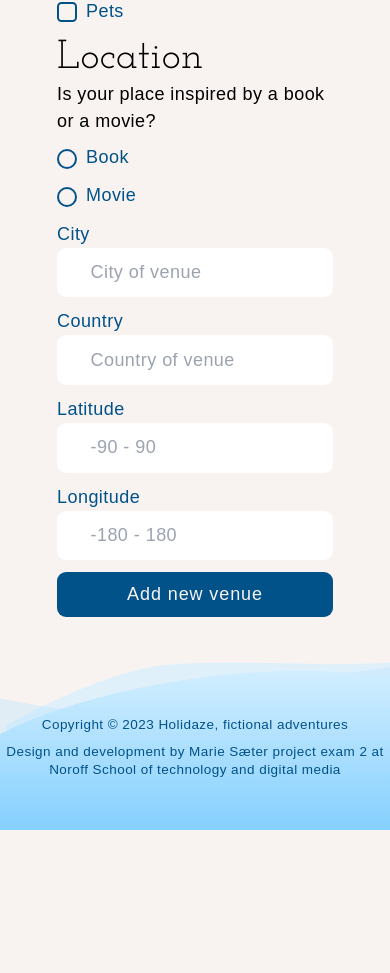
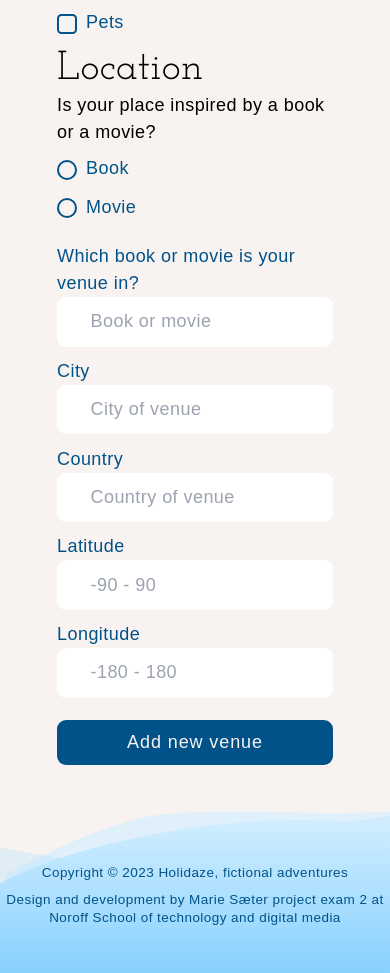
Before and after one commit to mariesaeter/Noroff-project-exam-2, a React (Vite) app: page /create-venue in a window 390 px wide. Shown: the part 992-1965 px from the top of the page. Before the commit the page ends 1822 px from the top, so only its background shows below. Built offline with nearby package versions, Linux system fonts and the light colour scheme; a web font is replaced by a local one.

Commit message:
Added which book/movie field to create form

```diff
--- a/src/components/forms/VenueForm.jsx
+++ b/src/components/forms/VenueForm.jsx
@@ -21,7 +21,7 @@ export const VenueForm = ({ schema, btnText, useOnSubmit, values, id }) => {
     <div>
       <form
         id={id}
-        className="w-[80%] lg:w-[50%] mx-auto"
+        className="w-[80%]  mx-auto xl:grid xl:grid-cols-2 xl:gap-11"
         onSubmit={handleSubmit(useOnSubmit)}
       >
         <div>
@@ -62,7 +62,7 @@ export const VenueForm = ({ schema, btnText, useOnSubmit, values, id }) => {
           </div>
 
           <label htmlFor="description">Description</label>
-          <div className=" block  relative text-earth-brown  mb-2.5">
+          <div className=" block  relative text-earth-brown  mb-5">
             <textarea
               className={textareaClass}
               type="string"
@@ -119,7 +119,7 @@ export const VenueForm = ({ schema, btnText, useOnSubmit, values, id }) => {
         <div>
           <h2>Location</h2>
           <p>Is your place inspired by a book or a movie?</p>
-          <div className="lg:flex lg:justify-between">
+          <div className="mb-5">
             <div className="flex gap-2 mb-2.5">
               <input
                 type="radio"
@@ -141,8 +141,19 @@ export const VenueForm = ({ schema, btnText, useOnSubmit, values, id }) => {
                 {...register("location.zip")}
               />
               <label htmlFor="location.zip">Movie</label>
+              <p className="text-error-dark text-sm mt-1">
+                {errors.zip?.message}
+              </p>
             </div>
           </div>
+          <Input
+            type="string"
+            name="location.address"
+            label="Which book or movie is your venue in?"
+            placeholder="Book or movie"
+            register={register}
+            error={errors.address?.message}
+          />
           <Input
             type="string"
             name="location.city"
@@ -176,11 +187,10 @@ export const VenueForm = ({ schema, btnText, useOnSubmit, values, id }) => {
               register={register}
               error={errors.lng?.message}
             />
+          </div>{" "}
+          <div className="block  relative text-earth-brown  mb-2.5 mt-5">
+            <BtnPrimary btnText={btnText} type="submit" />
           </div>
-        </div>
-        <div></div>
-        <div className="block  relative text-earth-brown  mb-2.5">
-          <BtnPrimary btnText={btnText} type="submit" />
         </div>
       </form>
     </div>
--- a/src/pages/manager/CreateVenue.jsx
+++ b/src/pages/manager/CreateVenue.jsx
@@ -11,6 +11,8 @@ const CreateVenueSchema = yup.object({
   description: yup.string().required(),
   meta: yup.object(),
   location: yup.object({
+    zip: yup.string().required(),
+    address: yup.string(),
     lng: yup.number(),
     lat: yup.number(),
   }),
@@ -21,7 +23,7 @@ export const CreateVenue = () => {
   return (
     <>
       <NavBgGradient />
-      <div className="mx-5 my-5 md:my-10 md:mx-16 ">
+      <div className="mx-5 my-5 md:my-10 md:mx-16">
         <h1 className="mb-5">Create venue page</h1>
         <VenueForm
           schema={CreateVenueSchema}
```
